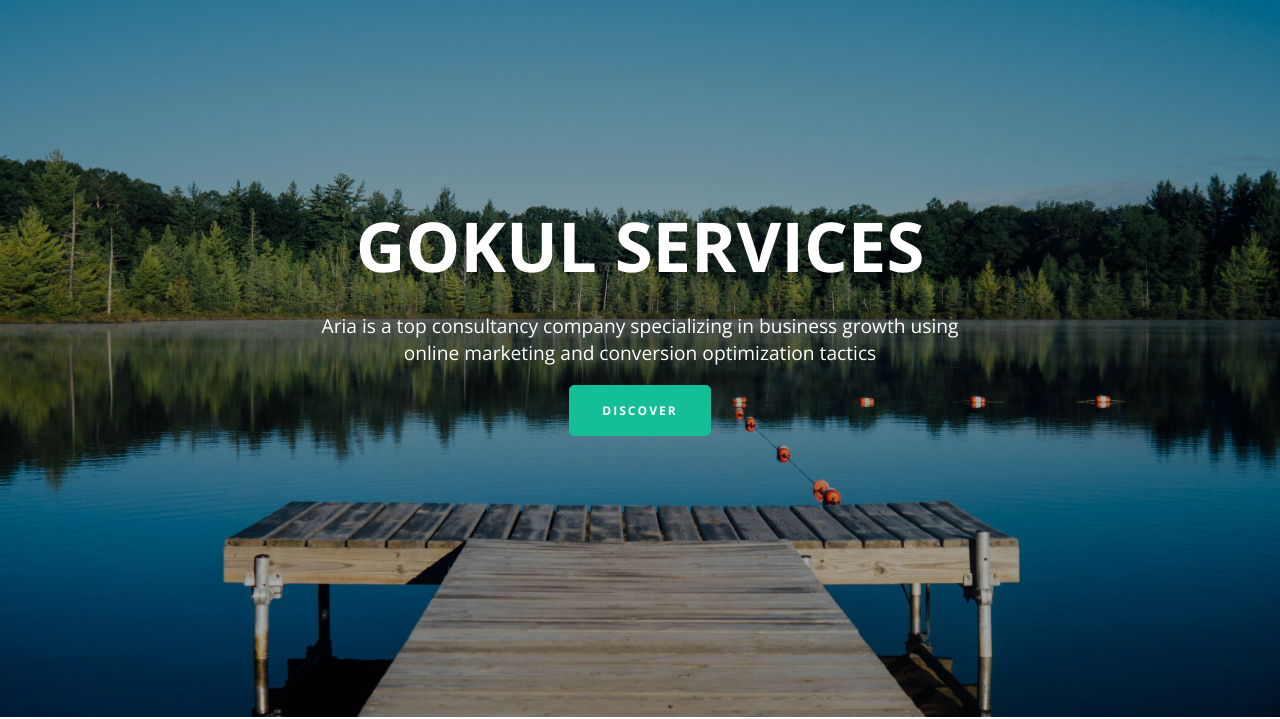
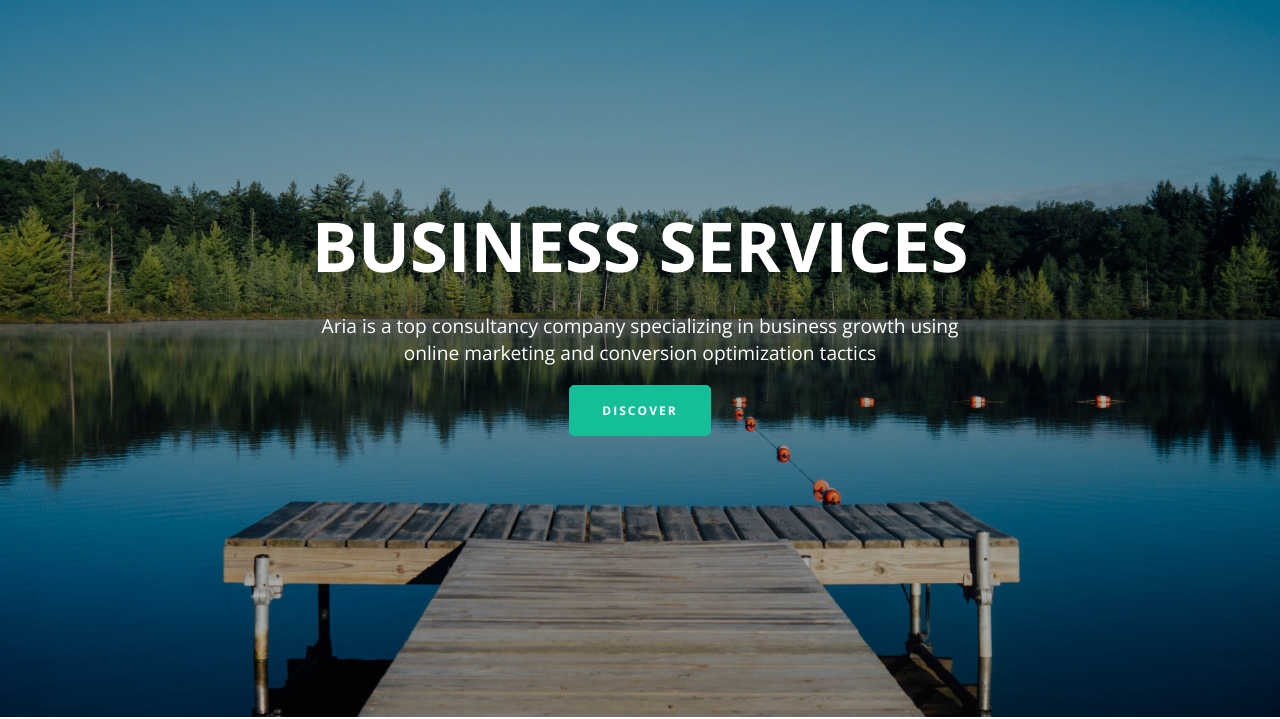
Before and after one commit to GokulLade/Aria-Consultancy-Website, a plain HTML site: page index.html in a window 1280 px wide. Shown: the part 83-802 px from the top of the page. Drawn offline with nearby package versions, Linux system fonts and the light colour scheme.

Commit message:
Change heading

```diff
--- a/index.html
+++ b/index.html
@@ -53,7 +53,7 @@
 
     <!--------------------------------------------- Home Section ---------------------------------------------->
     <section class="home" id="home">
-        <h1>Gokul Services</h1>
+        <h1>Business Services</h1>
         <p>
             Aria is a top consultancy company specializing in business growth using online marketing and conversion
             optimization tactics
```
